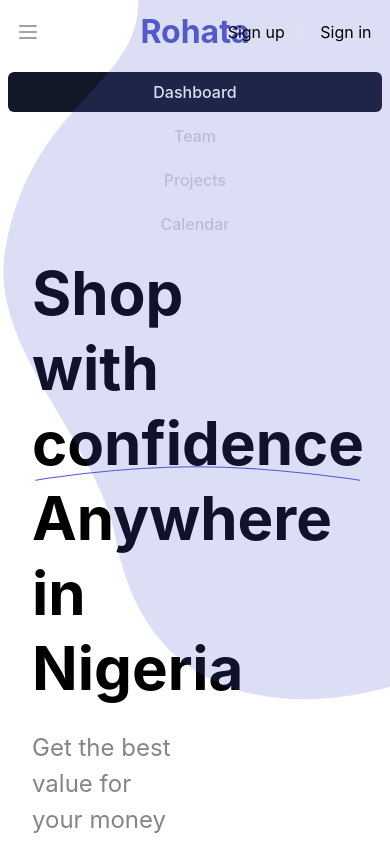
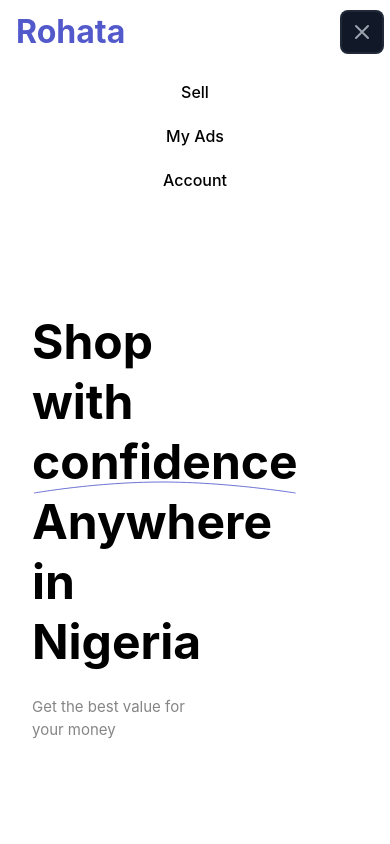
Before and after one commit to MosesAyo/rohata, a React (Create React App) app: page / in a window 390 px wide. Both pictures are taken after a click on the button "Open main menu". Shown: the top 844 px of the page. Built offline with nearby package versions, Linux system fonts and the light colour scheme.

Commit message:
added responsiveness

```diff
--- a/package.json
+++ b/package.json
@@ -4,6 +4,7 @@
   "private": true,
   "dependencies": {
     "@craco/craco": "^6.4.3",
+    "@headlessui/react": "^1.5.0",
     "@testing-library/jest-dom": "^5.16.2",
     "@testing-library/react": "^12.1.3",
     "@testing-library/user-event": "^13.5.0",
--- a/src/components/Footer.js
+++ b/src/components/Footer.js
@@ -4,7 +4,7 @@
  const footer = function Footer() {
   return (
       <div className="footer-background ">
-            <div className="grid grid-cols-4 gap-4 max-w-7xl mx-auto">
+            <div className="grid grid-cols-1 gap-4 max-w-7xl mx-auto">
                 <div className='mt-10 mb-10'>
                     <h1 className='text-white font-bold text-[34px] text-left'>Rohata</h1>
                     <div className='h-[60px] content-start grid grid-flow-row-dense grid-cols-3 grid-rows-3 border border-[#C6C6C6] pl-2  rounded-xl mt-20 bg-[#626262]'>
--- a/src/components/Home.js
+++ b/src/components/Home.js
@@ -10,9 +10,9 @@
 export default function Home() {
   return (
     <div>
-        <div className="absolute top-0 right-0">
+        {/* <div className="absolute top-0 right-0">
               <img src={BackgroundPath} alt="" />
-            </div>
+            </div> */}
         <Navbar/>
         <Landing/>
         <TopCategories/>
--- a/src/components/Landing.js
+++ b/src/components/Landing.js
@@ -1,33 +1,43 @@
-import React from 'react'
-import { Link } from 'react-router-dom';
+import React, {useState} from 'react'
+import { Link, useNavigate } from 'react-router-dom';
 
 import Rocket from '../assets/images/rocket.png';
+
+
 export default function Landing() {
+
+  const [searchText, setSearchText] = useState('');
+  const navigate = useNavigate();
+  const navigateToSearch = ()=>{
+      return navigate('/search', { state: {searchText: searchText} });
+  }
   return (
     <div>
-        <div className="grid grid-cols-2 gap-4 max-w-7xl mx-auto pb-10">
+        <div className="grid grid-cols-2 gap-4 max-w-7xl mx-auto pb-10 md:mt-[100px] mt-[100px]">
             <div className='my-auto'>
-                <h1 className="font-bold text-6xl ml-8 text-left leading-tight">Shop with <span className="Text-underline">confidence</span> Anywhere in Nigeria</h1>
-                <p className='text-left ml-8 text-[#858585] mt-6 text-[24px]'>Get the best value for your money</p>
-
-                <div className='h-[60px] content-start ml-8 grid grid-flow-row-dense grid-cols-3 grid-rows-3 border border-[#C6C6C6] pl-2  rounded-xl mt-20'>
-                  <input
-                    className='text-left content-start h-[58px] w-full col-span-2 focus:outline-none pr-2'
-                    placeholder='Search for anything'
-                   />
-
-                    <Link to="search"
-                    className='App-background-primary h-[58px] text-white rounded-r-lg flex flex-col justify-center'
-                    >
-                      Search
-                    </Link>
-
-
-                </div>
+                <h1 className="font-bold text-5xl md:text-6xl ml-8 text-left leading-tight">Shop with <span className="Text-underline">confidence</span> Anywhere in Nigeria</h1>
+                <p className='text-left ml-8 text-[#858585] mt-6 text-[15px] sm:text-[24px]'>Get the best value for your money</p>
             </div>
-            <div className='p-24'>
+            <div className='p-24 z-[9990] hidden md:block'>
               <img src={Rocket} alt="" />
             </div>
+        </div>
+        <div className='h-[60px] content-start mx-8 mb-10 grid grid-flow-row-dense grid-cols-3 grid-rows-3 border border-[#C6C6C6] pl-2  rounded-xl mt-20 lg:max-w-[400px] md:max-w-[400px] sm:max-w-[400px]' >
+          <input
+            onChange={(e)=>setSearchText(e.target.value)}
+            value={searchText}
+            className='text-left content-start h-[58px]  col-span-2 focus:outline-none pr-2'
+            placeholder='Search for anything'
+            />
+
+            <button
+              onClick={navigateToSearch}
+              className='App-background-primary h-[58px] text-white rounded-r-lg flex flex-col justify-center '
+              >
+              <p className='mx-auto'>
+                Search
+              </p>
+            </button>
         </div>
     </div>
   )
--- a/src/components/Navbar.js
+++ b/src/components/Navbar.js
@@ -1,81 +1,146 @@
-import React from 'react'
+import React, {useState} from 'react'
 
 import {Link} from 'react-router-dom';
+import { Transition } from "@headlessui/react";
 
 export default function Navbar() {
+    const [isOpen, setIsOpen] = useState(false);
   return (
-    <div>
+    <div className='z-[9999]'>
         <nav className="bg-white">
-            <div className="max-w-7xl mx-auto px-2 sm:px-6 lg:px-8">
-                <div className="relative flex items-center justify-between h-16">
-                <div className="absolute inset-y-0 left-0 flex items-center sm:hidden">
-                    {/* <!-- Mobile menu button--> */}
-                    <button type="button" className="inline-flex items-center justify-center p-2 rounded-md text-gray-400 hover:text-white hover:bg-gray-700 focus:outline-none focus:ring-2 focus:ring-inset focus:ring-white" aria-controls="mobile-menu" aria-expanded="false">
-                    <span className="sr-only">Open main menu</span>
-                    {/* <!--
-                        Icon when menu is closed.
+        <div className="max-w-7xl mx-auto px-4 sm:px-6 lg:px-8">
+          <div className="flex items-center justify-between h-16">
+            <div className="flex items-center">
+              <div className="flex-shrink-0">
 
-                        Heroicon name: outline/menu
+              <Link to="/">
+                    <p className="App-color Brand-text">Rohata</p>
+                </Link>
+              </div>
+              <div className="hidden md:block">
+                  <div className=''>
+                    <div className="ml-10 flex items-baseline space-x-4">
+                    <Link
+                        to="/create-ads"
+                        className="text-black  hover:bg-gray-700 hover:text-white px-3 py-2 rounded-md text-sm font-medium"
+                    >
+                        Sell
+                    </Link>
 
-                        Menu open: "hidden", Menu closed: "block"
-                    --> */}
-                    <svg className="block h-6 w-6" xmlns="http://www.w3.org/2000/svg" fill="none" viewBox="0 0 24 24" stroke="currentColor" aria-hidden="true">
-                        <path strokeLinecap="round" strokeLinejoin="round" strokeWidth="2" d="M4 6h16M4 12h16M4 18h16" />
-                    </svg>
-                    {/* <!--
-                        Icon when menu is open.
+                    <Link
+                        to="/"
+                        className="text-black hover:bg-gray-700 hover:text-white px-3 py-2 rounded-md text-sm font-medium"
+                    >
+                        My Ads
+                    </Link>
 
-                        Heroicon name: outline/x
-
-                        Menu open: "block", Menu closed: "hidden"
-                    --> */}
-                    <svg className="hidden h-6 w-6" xmlns="http://www.w3.org/2000/svg" fill="none" viewBox="0 0 24 24" stroke="currentColor" aria-hidden="true">
-                        <path strokeLinecap="round" strokeLinejoin="round" strokeWidth="2" d="M6 18L18 6M6 6l12 12" />
-                    </svg>
-                    </button>
-                </div>
-                <div className="flex-1 flex items-center justify-center sm:items-stretch sm:justify-start">
-                    <div className="flex-shrink-0 flex items-center">
-                        <p className="App-color Brand-text">Rohata</p>
+                    <Link
+                        to="/"
+                        className="text-black hover:bg-gray-700 hover:text-white px-3 py-2 rounded-md text-sm font-medium"
+                    >
+                        Account
+                    </Link>
                     </div>
-                    <div className="hidden sm:block sm:ml-6 ">
-                        <div className="flex flex-shrink-0 items-center justify-center">
-                            {/* <!-- Current: "bg-gray-900 text-white", Default: "text-gray-300 hover:bg-gray-700 hover:text-white" --> */}
-                            <Link to="/create-ads" className="text-black px-3 pt-4 text-md " >Sell</Link>
-
-                            <a href="#" className="text-black px-3  pt-4 text-md ">My Ads</a>
-
-                            <a href="#" className="text-black px-3  pt-4 text-md ">Account</a>
-                        </div>
+                  </div>
+              </div>
+            </div>
+            <div className="absolute inset-y-0 right-0 flex items-center pr-2 sm:static sm:inset-auto sm:ml-6 sm:pr-0 hidden md:block">
+                <div className="grid grid-cols-2 divide-x">
+                    <div className="pr-4">
+                        <Link to="/register">
+                            Sign up
+                        </Link>
+                    </div>
+                    <div className="pl-4">
+                    <Link to="/login">
+                            Sign in
+                        </Link>
                     </div>
                 </div>
-                <div className="absolute inset-y-0 right-0 flex items-center pr-2 sm:static sm:inset-auto sm:ml-6 sm:pr-0">
-                <div className="grid grid-cols-2 divide-x">
-                    <div className="pr-4">
-                        Sign up
-                    </div>
-                    <div className="pl-4">
-                        Sign in
-                    </div>
-                    </div>
-                </div>
-                </div>
             </div>
+            <div className="-mr-2 flex md:hidden">
+              <button
+                onClick={() => setIsOpen(!isOpen)}
+                type="button"
+                className="bg-gray-900 inline-flex items-center justify-center p-2 rounded-md text-gray-400 hover:text-white hover:bg-gray-800 focus:outline-none focus:ring-2 focus:ring-offset-2 focus:ring-offset-gray-800 focus:ring-white"
+                aria-controls="mobile-menu"
+                aria-expanded="false"
+              >
+                <span className="sr-only">Open main menu</span>
+                {!isOpen ? (
+                  <svg
+                    className="block h-6 w-6"
+                    xmlns="http://www.w3.org/2000/svg"
+                    fill="none"
+                    viewBox="0 0 24 24"
+                    stroke="currentColor"
+                    aria-hidden="true"
+                  >
+                    <path
+                      strokeLinecap="round"
+                      strokeLinejoin="round"
+                      strokeWidth="2"
+                      d="M4 6h16M4 12h16M4 18h16"
+                    />
+                  </svg>
+                ) : (
+                  <svg
+                    className="block h-6 w-6"
+                    xmlns="http://www.w3.org/2000/svg"
+                    fill="none"
+                    viewBox="0 0 24 24"
+                    stroke="currentColor"
+                    aria-hidden="true"
+                  >
+                    <path
+                      strokeLinecap="round"
+                      strokeLinejoin="round"
+                      strokeWidth="2"
+                      d="M6 18L18 6M6 6l12 12"
+                    />
+                  </svg>
+                )}
+              </button>
+            </div>
+          </div>
+        </div>
 
-            {/* <!-- Mobile menu, show/hide based on menu state. --> */}
-            <div className="sm:hidden" id="mobile-menu">
-                <div className="px-2 pt-2 pb-3 space-y-1">
-                {/* <!-- Current: "bg-gray-900 text-white", Default: "text-gray-300 hover:bg-gray-700 hover:text-white" --> */}
-                <a href="#" className="bg-gray-900 text-white block px-3 py-2 rounded-md text-base font-medium" aria-current="page">Dashboard</a>
+        <Transition
+          show={isOpen}
+          enter="transition ease-out duration-100 transform"
+          enterFrom="opacity-0 scale-95"
+          enterTo="opacity-100 scale-100"
+          leave="transition ease-in duration-75 transform"
+          leaveFrom="opacity-100 scale-100"
+          leaveTo="opacity-0 scale-95"
+        >
+          {(ref) => (
+            <div className="md:hidden" id="mobile-menu">
+              <div ref={ref} className="px-2 pt-2 pb-3 space-y-1 sm:px-3">
+                <Link
+                  to="/create-ads"
+                  className="hover:bg-gray-700 text-black block px-3 py-2 rounded-md text-base font-medium"
+                >
+                  Sell
+                </Link>
 
-                <a href="#" className="text-gray-300 hover:bg-gray-700 hover:text-white block px-3 py-2 rounded-md text-base font-medium">Team</a>
-
-                <a href="#" className="text-gray-300 hover:bg-gray-700 hover:text-white block px-3 py-2 rounded-md text-base font-medium">Projects</a>
-
-                <a href="#" className="text-gray-300 hover:bg-gray-700 hover:text-white block px-3 py-2 rounded-md text-base font-medium">Calendar</a>
-                </div>
+                <Link
+                  to="/"
+                  className="text-black hover:bg-gray-700 hover:text-white block px-3 py-2 rounded-md text-base font-medium"
+                >
+                  My Ads
+                </Link>
+                <Link
+                  to="/"
+                  className="text-black hover:bg-gray-700 hover:text-white block px-3 py-2 rounded-md text-base font-medium"
+                >
+                  Account
+                </Link>
+              </div>
             </div>
-        </nav>
+          )}
+        </Transition>
+      </nav>
     </div>
   )
 }
--- a/src/components/TopCategories.js
+++ b/src/components/TopCategories.js
@@ -15,7 +15,7 @@
         <div className='max-w-7xl mx-auto pt-24 pb-24'>
             <h1 className='text-[34px] font-bold'>Top Categories</h1>
             <div className='mt-24 '>
-                <div class="grid grid-cols-4 gap-10">
+                <div className="grid grid-cols-2 md:grid-cols-4 gap-10">
                     <div>
                         <div className='flex justify-center'>
                             <div className='bg-[#ffffff] h-[140px] w-[140px] rounded-xl flex flex-col justify-center p-10'>
```
Also changed, not shown: src/components/Search.js (+23 -12 lines), 1 other file (tests, documents, lock files or other folders).
